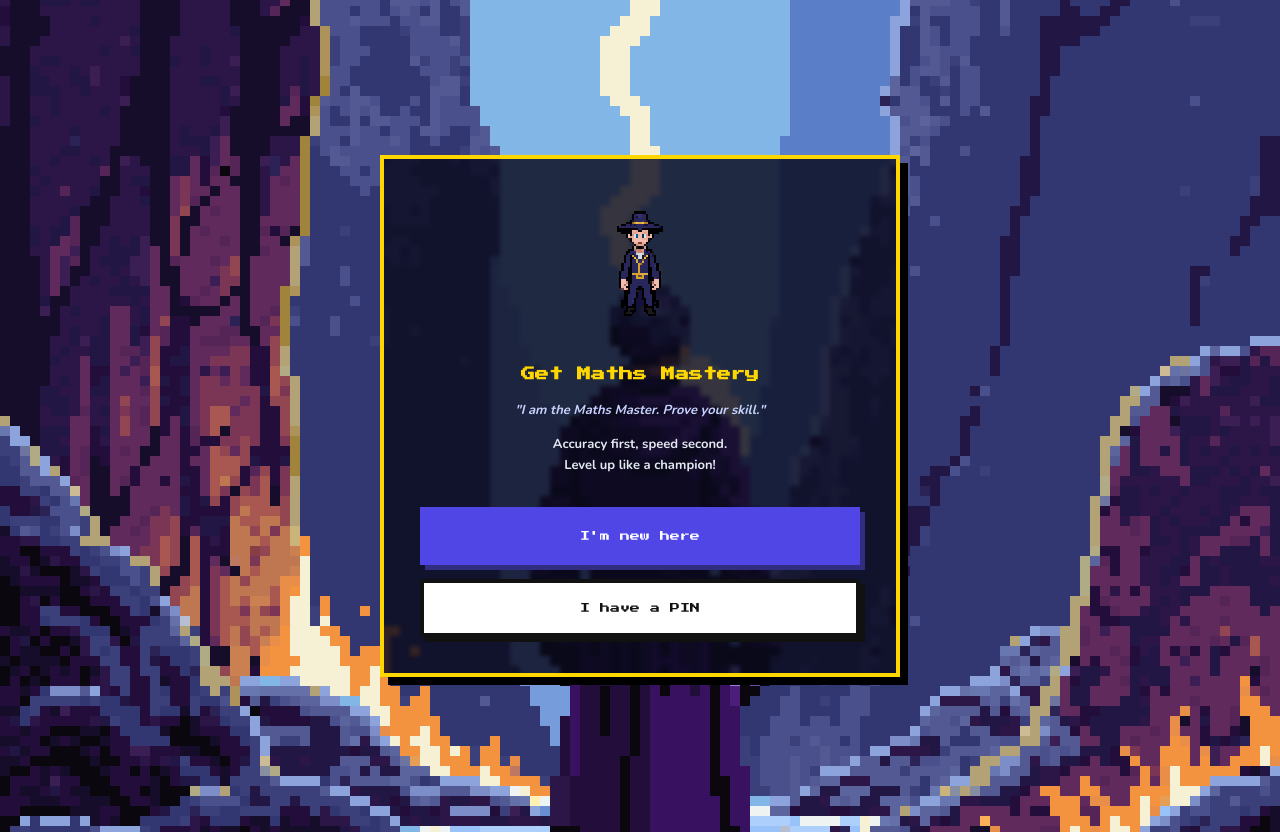
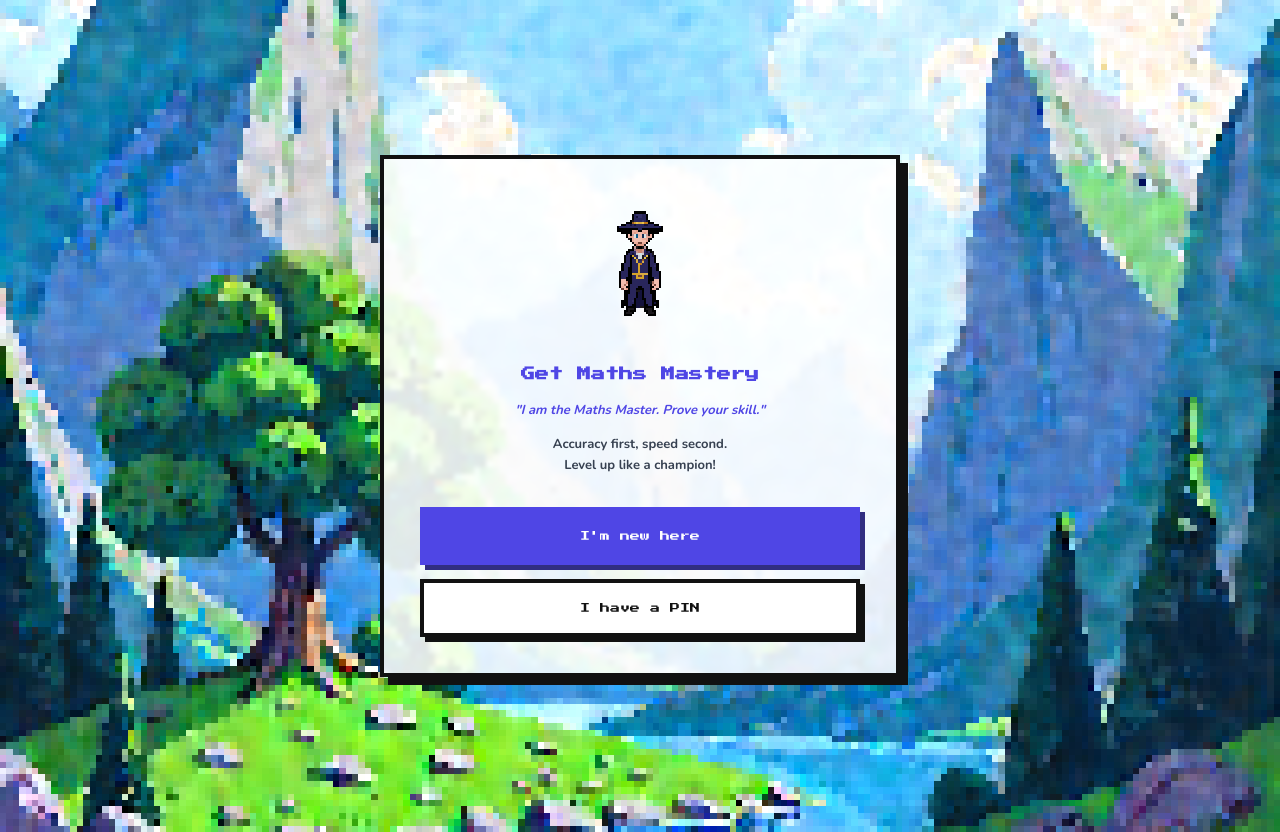
Before and after one commit to bigbyalex-del/Maths-app, a React (Create React App) app: page / in a window 1280 px wide. Built offline with nearby package versions, Linux system fonts and the light colour scheme.

Commit message:
Test pixel art landscape backdrop on welcome screen

```diff
--- a/src/App.js
+++ b/src/App.js
@@ -253,14 +253,14 @@ function buildPlacementProgress(placedLevelId) {
 function WelcomeScreen({ onNew, onReturn }) {
   const PX = "'Press Start 2P', monospace";
   return (
-    <div style={{ minHeight:"100vh", backgroundImage:"url('/backdrop-1.png')", backgroundSize:"cover", backgroundPosition:"center", display:"flex", alignItems:"center", justifyContent:"center", padding:16, fontFamily:"'Nunito',sans-serif" }}>
-      <div style={{ background:"rgba(10,10,30,0.82)", border:"4px solid #ffd700", boxShadow:"8px 8px 0 #000", padding:36, maxWidth:440, width:"100%", textAlign:"center", backdropFilter:"blur(2px)" }}>
+    <div style={{ minHeight:"100vh", backgroundImage:"url('/backdrop-2.png')", backgroundSize:"cover", backgroundPosition:"center", display:"flex", alignItems:"center", justifyContent:"center", padding:16, fontFamily:"'Nunito',sans-serif" }}>
+      <div style={{ background:"rgba(255,255,255,0.88)", border:"4px solid #111", boxShadow:"8px 8px 0 #111", padding:36, maxWidth:440, width:"100%", textAlign:"center", backdropFilter:"blur(2px)" }}>
         <img src="/maths-master.png" alt="The Maths Master" style={{ imageRendering:"pixelated", width:140, height:"auto", marginBottom:12 }} />
-        <h1 style={{ fontFamily:PX, fontSize:14, color:"#ffd700", lineHeight:1.8, marginBottom:8 }}>Get Maths Mastery</h1>
-        <p style={{ fontSize:13, color:"#c7d2fe", fontWeight:700, lineHeight:1.6, marginBottom:8, fontStyle:"italic" }}>
+        <h1 style={{ fontFamily:PX, fontSize:14, color:"#4f46e5", lineHeight:1.8, marginBottom:8 }}>Get Maths Mastery</h1>
+        <p style={{ fontSize:13, color:"#4f46e5", fontWeight:700, lineHeight:1.6, marginBottom:8, fontStyle:"italic" }}>
           "I am the Maths Master. Prove your skill."
         </p>
-        <p style={{ fontSize:13, color:"#e2e8f0", fontWeight:700, lineHeight:1.6, marginBottom:32 }}>
+        <p style={{ fontSize:13, color:"#374151", fontWeight:700, lineHeight:1.6, marginBottom:32 }}>
           Accuracy first, speed second.<br/>Level up like a champion!
         </p>
         <div style={{ display:"flex", flexDirection:"column", gap:14 }}>
```
Also changed, not shown: public/backdrop-2.png (added).
